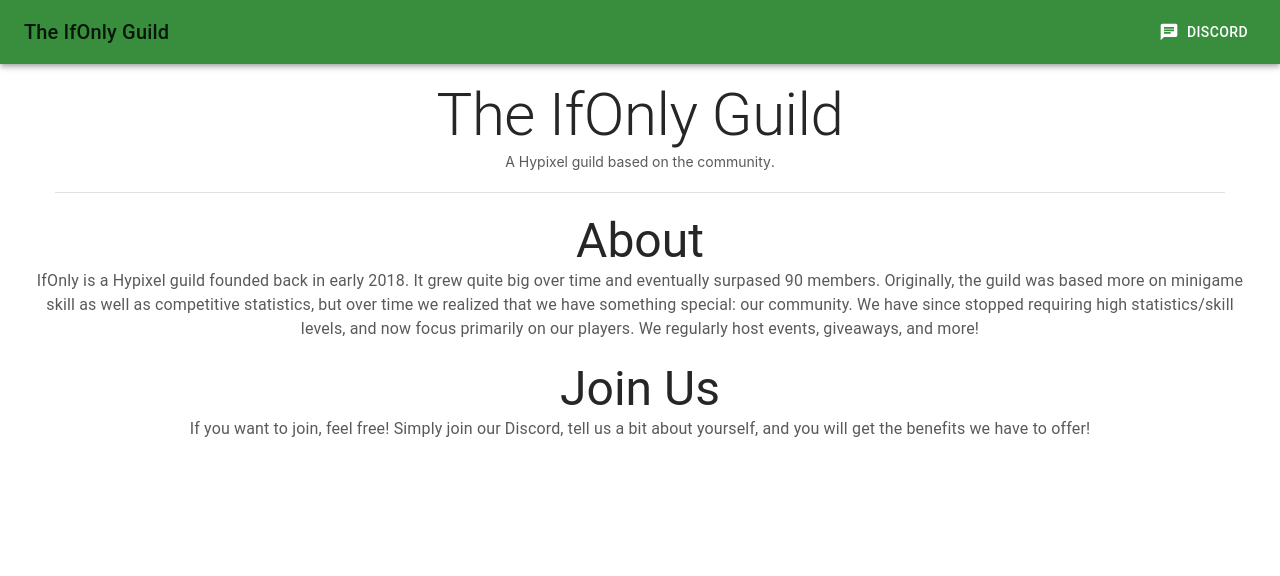
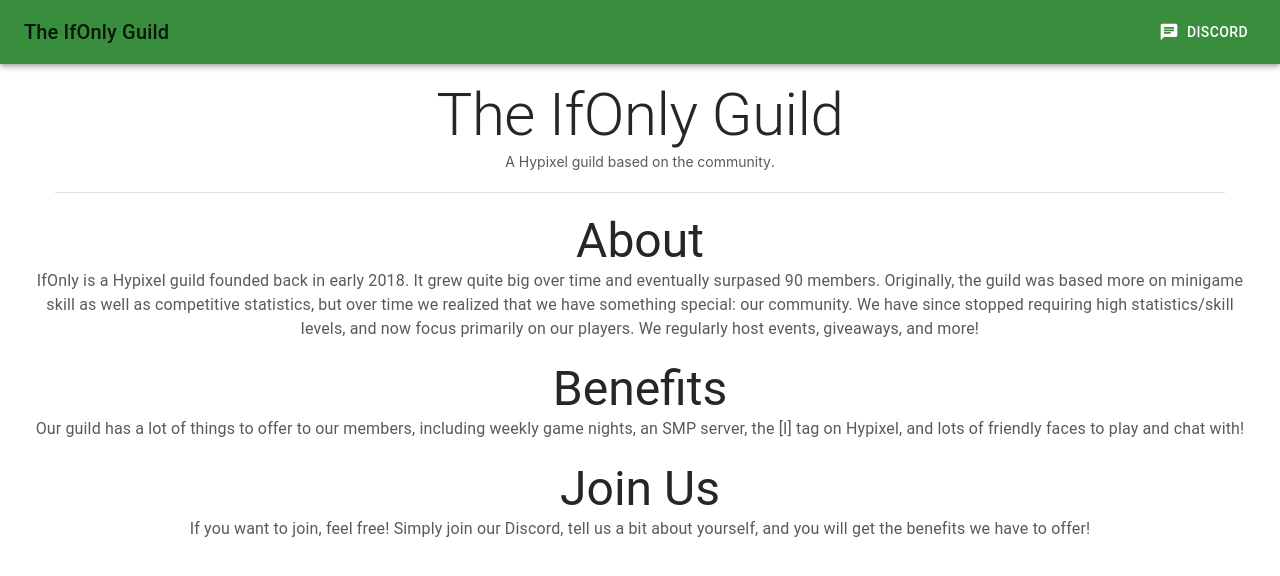
Before and after one commit to Vilagamer999/IfOnly-website-Repl.it-MIRROR, a React app: page / in a window 1280 px wide. Shown: the top 576 px of the page. Built offline with nearby package versions, Linux system fonts and the light colour scheme.

Commit message:
Benefits section

```diff
--- a/public/index.html
+++ b/public/index.html
@@ -5,6 +5,7 @@
         <meta name="viewport" content="width=device-width, initial-scale=1" />
         <meta name="theme-color" content="#000000" />
         <meta name="description" content="The official website for the IfOnly Hypixel Guild." />
+        <meta name="msapplication-TileColor" content="#da532c">
         <title>The IfOnly Guild</title>
     </head>
     <body>
--- a/src/App.js
+++ b/src/App.js
@@ -84,6 +84,24 @@
                 <Grid container>
                     <Centered>
                         <Typography variant="h3" style={{ marginTop: 20 }}>
+                            Benefits
+                        </Typography>
+                    </Centered>
+                    <Centered>
+                        <Typography
+                            variant="body1"
+                            style={{ textAlign: "center" }}
+                        >
+                            Our guild has a lot of things to offer to our members,
+                            including weekly game nights, an SMP server, the [I] tag
+                            on Hypixel, and lots of friendly faces to play and chat
+                            with!
+                        </Typography>
+                    </Centered>
+                </Grid>
+                <Grid container>
+                    <Centered>
+                        <Typography variant="h3" style={{ marginTop: 20 }}>
                             Join Us
                         </Typography>
                     </Centered>
```
Also changed, not shown: public/mstile-150x150.png (added), 1 other file (tests, documents, lock files or other folders).
